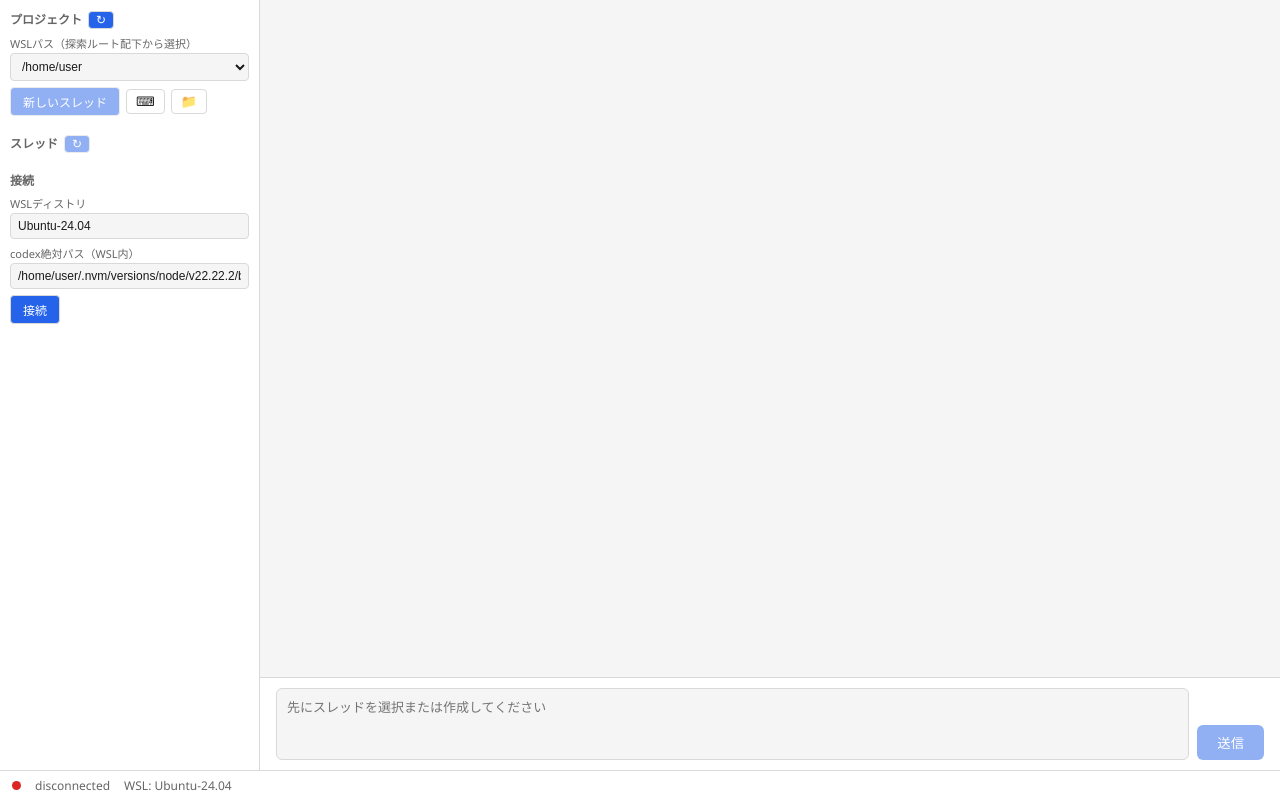
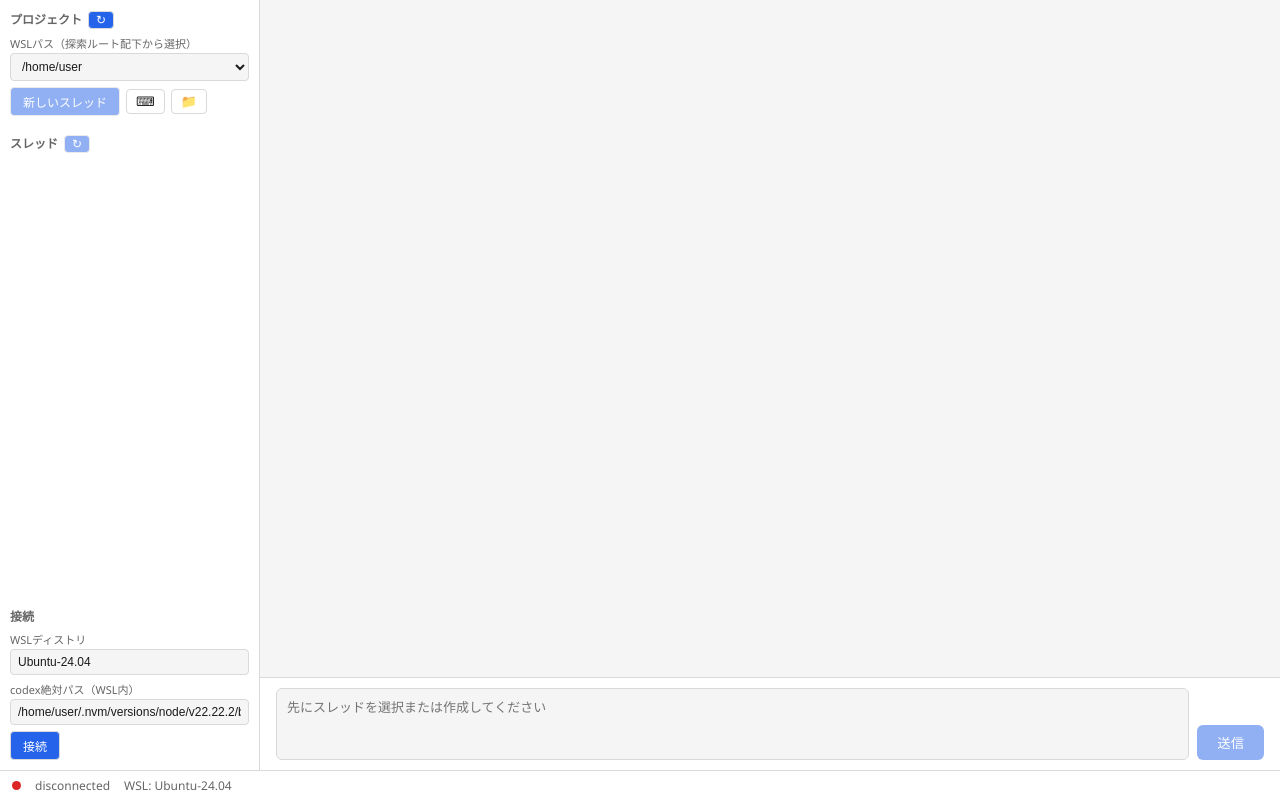
Before and after one commit to FuyukiYoneyama/WslCodexGui, a React (Vite) app in the folder app/: page / in a window 1280 px wide. Built offline with nearby package versions, Linux system fonts and the light colour scheme.

Commit message:
Pin the connection section to the bottom of the sidebar
Sidebar is now a flex column with the threads list allowed to grow
and scroll internally, and the last section (接続) pushed to the
bottom via margin-top: auto instead of just following directly after
whatever content happens to be above it.

```diff
--- a/app/src/App.css
+++ b/app/src/App.css
@@ -77,8 +77,11 @@ body { background: var(--bg); color: var(--text); }
   width: 260px; flex: 0 0 auto; overflow-y: auto;
   background: var(--panel); border-right: 1px solid var(--border);
   padding: 10px;
+  display: flex; flex-direction: column; min-height: 0;
 }
-.sidebar section { margin-bottom: 18px; }
+.sidebar section { margin-bottom: 18px; flex: 0 0 auto; }
+.sidebar section.threads { flex: 1 1 auto; min-height: 60px; overflow-y: auto; }
+.sidebar section:last-child { margin-top: auto; margin-bottom: 0; }
 .sidebar h3 { margin: 0 0 6px; font-size: 12px; text-transform: uppercase; color: var(--muted); }
 .sidebar label { display: block; font-size: 11px; color: var(--muted); margin-bottom: 6px; }
 .sidebar input, .sidebar select {
```
